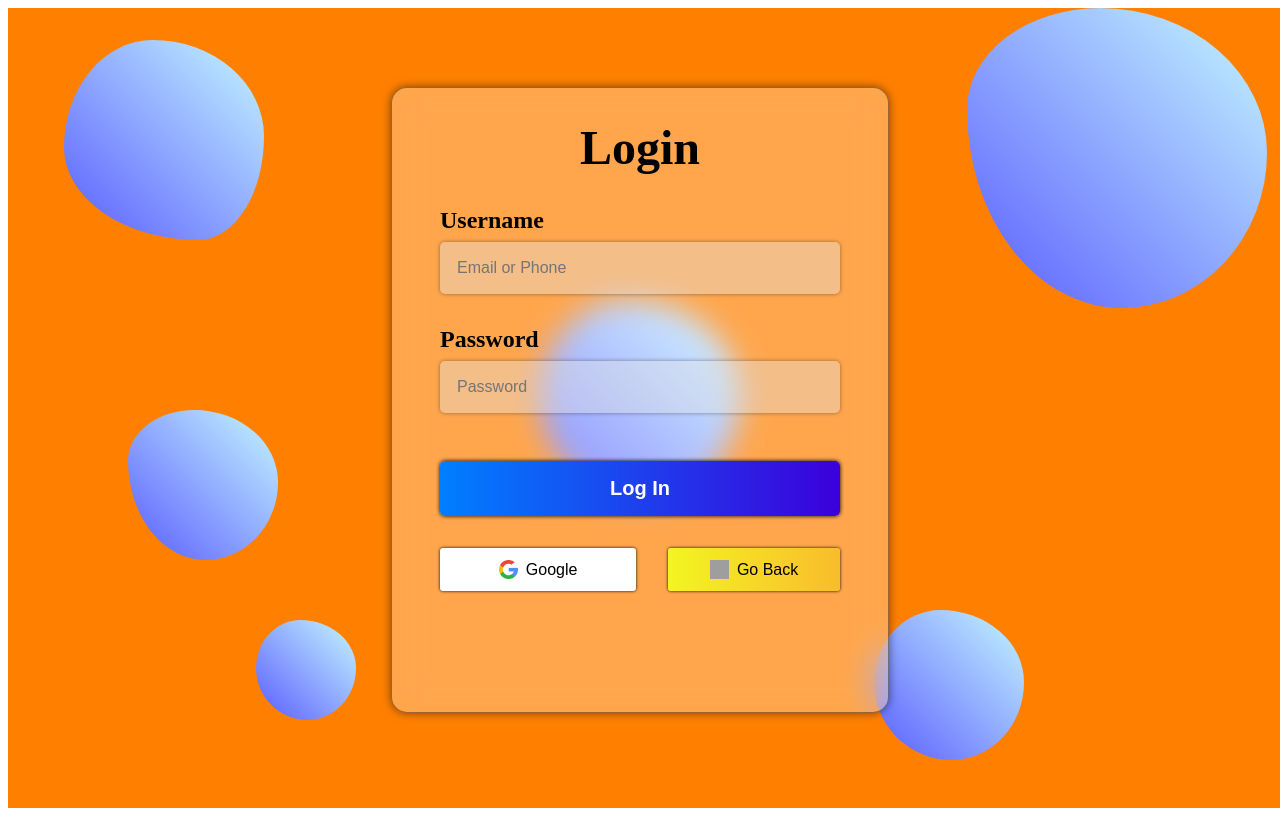
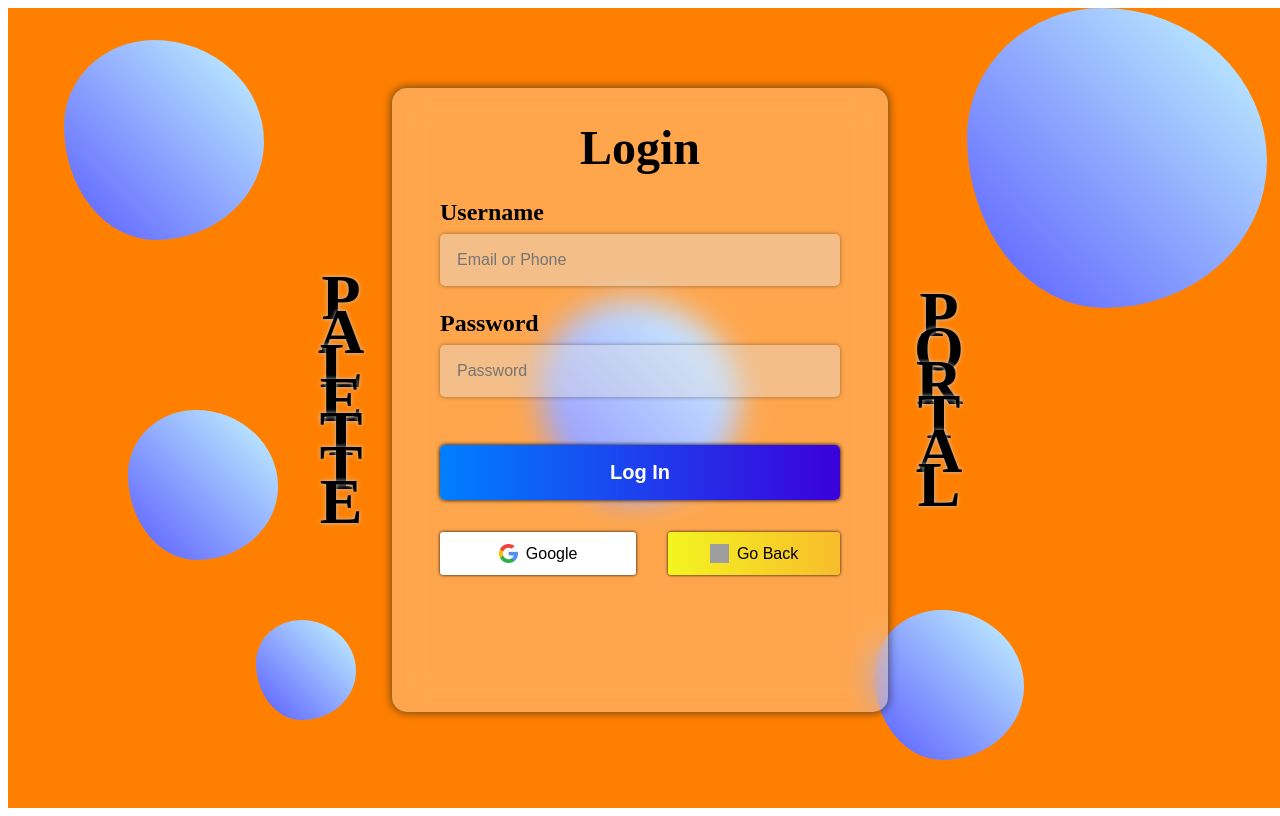
Before and after one commit to Jungl-ee/palette-portal, a PHP site: page /pages/login.html in a window 1280 px wide. Run offline with PHP 8.4, Linux system fonts and the light colour scheme; some libraries are stand-ins or nearby versions; grey boxes are pictures that could not be loaded.

Commit message:
Added Palette Portal next to login form. Implemented grid for form orientation

```diff
--- a/pages/login.html
+++ b/pages/login.html
@@ -29,6 +29,16 @@
         <span></span>
     </div>
 
+    <div class="form-container">
+        <div class="header">
+            <h1> P </h1>
+            <h1> A </h1>
+            <h1> L </h1>
+            <h1> E </h1>
+            <h1> T </h1>
+            <h1> T </h1>
+            <h1> E </h1>
+        </div>
         <form>
             <h3> Login </h3>
 
@@ -52,6 +62,15 @@
                 </a>
             </div>
         </form>
+        <div class="header">
+            <h1> P </h1>
+            <h1> O </h1>
+            <h1> R </h1>
+            <h1> T </h1>
+            <h1> A </h1>
+            <h1> L </h1>
+        </div>
+    </div>
 
     <script src="../scripts/login.js"></script>
 </body>
--- a/styles/login.css
+++ b/styles/login.css
@@ -11,11 +11,39 @@
   z-index: -1;
 }
 
-form{
+.form-container {
   position: absolute;
   transform: translate(-50%,-50%);
   top: 50%;
   left: 50%;
+  display: grid;
+  grid-template-columns: 100px 1fr 100px;
+  place-items: center;
+  pointer-events: none;
+}
+
+@media (max-width: 650px) {
+  .header h1 {
+    display: none;
+  }
+}
+
+.header {
+  display: flex;
+  flex-direction: column;
+  justify-content: center;
+  align-items: center;
+  user-select: none;
+}
+
+.header h1 {
+  margin: -20px 0;
+  font-weight: 600;
+  font-size: 4rem;
+  text-shadow: 0 0 4px rgb(198, 198, 198);
+}
+
+form{
   width: min(400px, 70vw);
   height: max(350px, 70vh);
   border-radius: 16px;
@@ -25,19 +53,20 @@
   padding: 2rem 3rem;
   border: 1px solid rgba(0, 0, 0, 0.4);
   overflow-y: auto;
+  pointer-events: all;
 }
 
 form h3{
   font-size: 3rem;
   margin: 0;
-  margin-bottom: 2rem;
+  margin-bottom: 1.5rem;
   font-weight: 600;
   text-align: center;
 }
 
 form label{
   display: block;
-  margin-top: 2rem;
+  margin-top: 1.5rem;
   font-size: 1.5rem;
   font-weight: 600;
 }
@@ -245,7 +274,7 @@
   border-radius: 50%;
   background-image: linear-gradient(45deg, var(--color1), var(--color2));
   border-radius: 38% 62% 55% 45% / 32% 53% 47% 68%;
-  animation: vawe 7s linear infinite;
+  animation: vawe 5s linear infinite;
 }
 .dots span:nth-child(1) {
   top: 1%;
```
Lines whose indentation alone changed are shown as unchanged.
